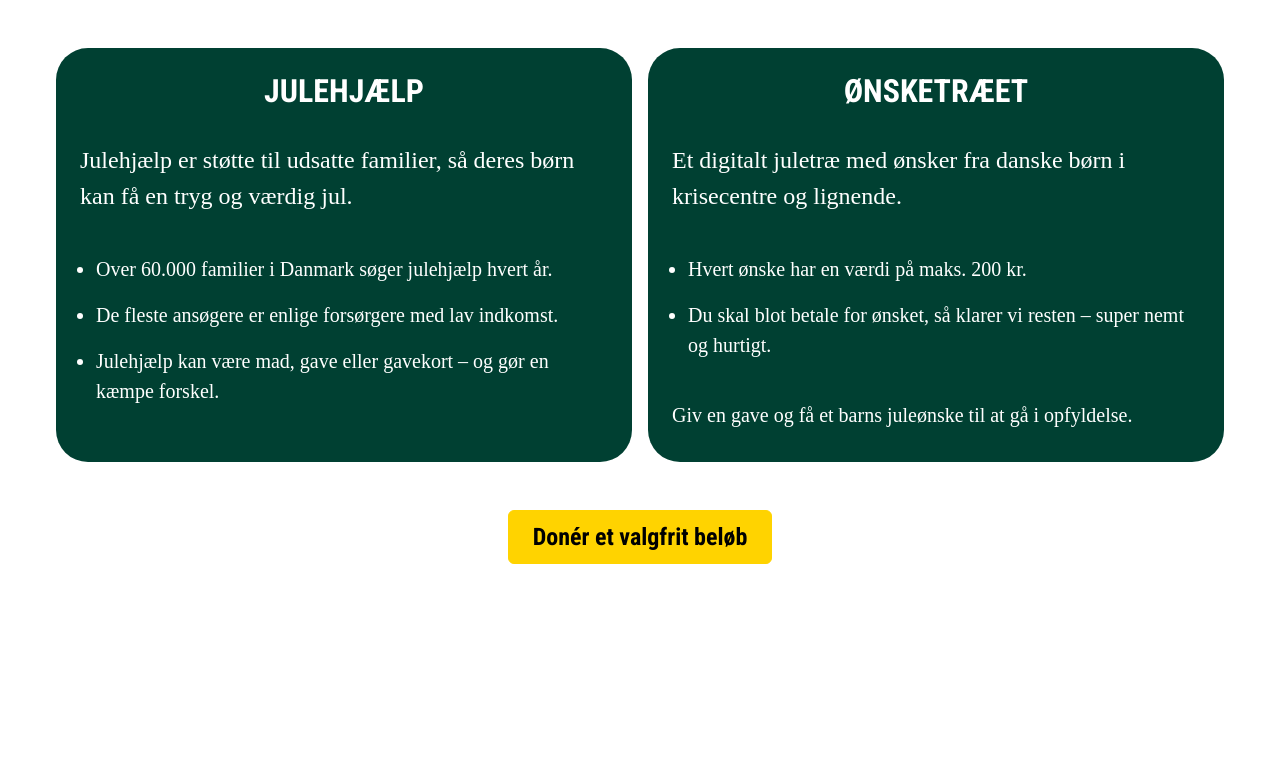
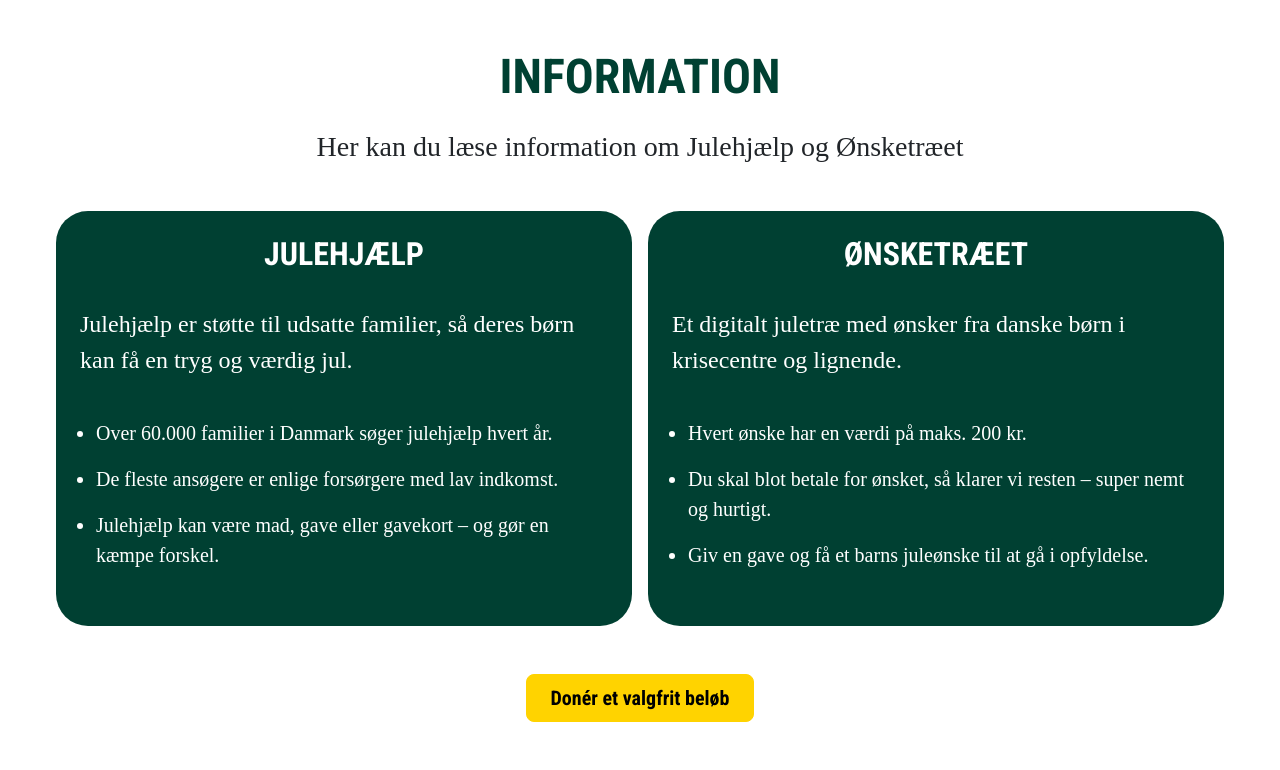
Before and after one commit to learasmussen/Julehjaelp, a PHP site: page /info.php in a window 1280 px wide. Shown: the part 90-860 px from the top of the page. Before the commit the page ends 654 px from the top, so only its background shows below. Run offline with PHP 8.4, Linux system fonts and the light colour scheme; style sheets or scripts are compiled from the project's sources; some libraries are stand-ins or nearby versions; some web fonts are replaced.

Commit message:
Tilføjet overskrift

```diff
--- a/info.php
+++ b/info.php
@@ -25,8 +25,12 @@ require "settings/init.php";
 
 <?php include("includes/navbar.php") ?>
 
+<div class="container-fluid px-3 px-md-0 mx-md-0">
 
-<div class="container-fluid px-3 px-md-0 mx-md-0 mb-5 pb-5 mt-3 mt-lg-5">
+    <!-- Overskrift og tekst -->
+    <h2 class="text-darkgreen fw-bold text-center pt-5 pb-3 roboto wishingtree-text-navbar">INFORMATION</h2>
+    <p class="text-center h4 mb-5 mx-md-5 instrument donate-an-amount-text">Her kan du læse information om Julehjælp og Ønsketræet</p>
+
     <div class="d-flex flex-column flex-md-row mb-4 px-md-3 px-lg-5">
         <!-- Første grønne boks -->
         <div class="col-md-6 bg-darkgreen text-white p-4 rounded-5 flex-fill mb-3 mb-md-0 mx-md-2">
@@ -51,20 +55,17 @@ require "settings/init.php";
             <ul class="mb-0 info-list-items pb-3 pt-4 instrument px-3">
                 <li class="pb-3">Hvert ønske har en værdi på maks. 200 kr.</li>
                 <li class="pb-3">Du skal blot betale for ønsket, så klarer vi resten – super nemt og hurtigt.</li>
+                <li class="pb-3">Giv en gave og få et barns juleønske til at gå i opfyldelse.</li>
             </ul>
-            <p class="mb-0 info-list-items py-md-2 instrument">Giv en gave og få et barns juleønske til at gå i opfyldelse.</p>
         </div>
     </div>
 
 
     <!-- Gul knap: Desktop -->
-    <div class="text-center d-none d-md-flex justify-content-center mt-lg-5">
-        <a href="payment.php" class="btn btn-yellow fw-bold px-4 py-2 doner-et-beløb-knap roboto">Donér et valgfrit beløb</a>
+    <div class="text-center d-none d-md-flex justify-content-center mt-lg-5 pb-5">
+        <a href="payment.php" class="btn btn-yellow btn-lg fw-bold px-4 py-2 roboto">Donér et valgfrit beløb</a>
     </div>
 </div>
-
-
-
 
 <script src="https://cdn.jsdelivr.net/npm/bootstrap@5.3.3/dist/js/bootstrap.bundle.min.js"></script>
 <script src="js.js"></script>
```
